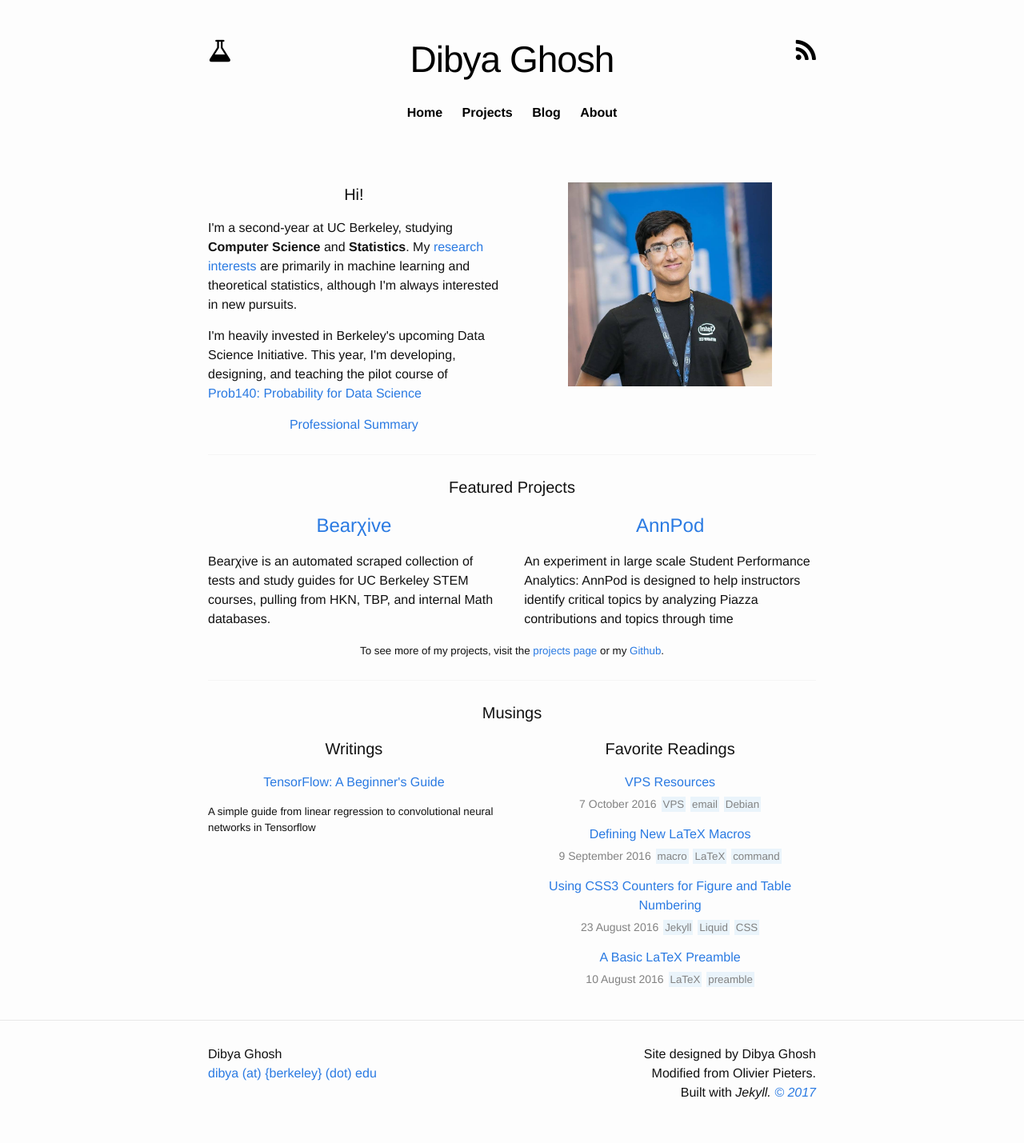
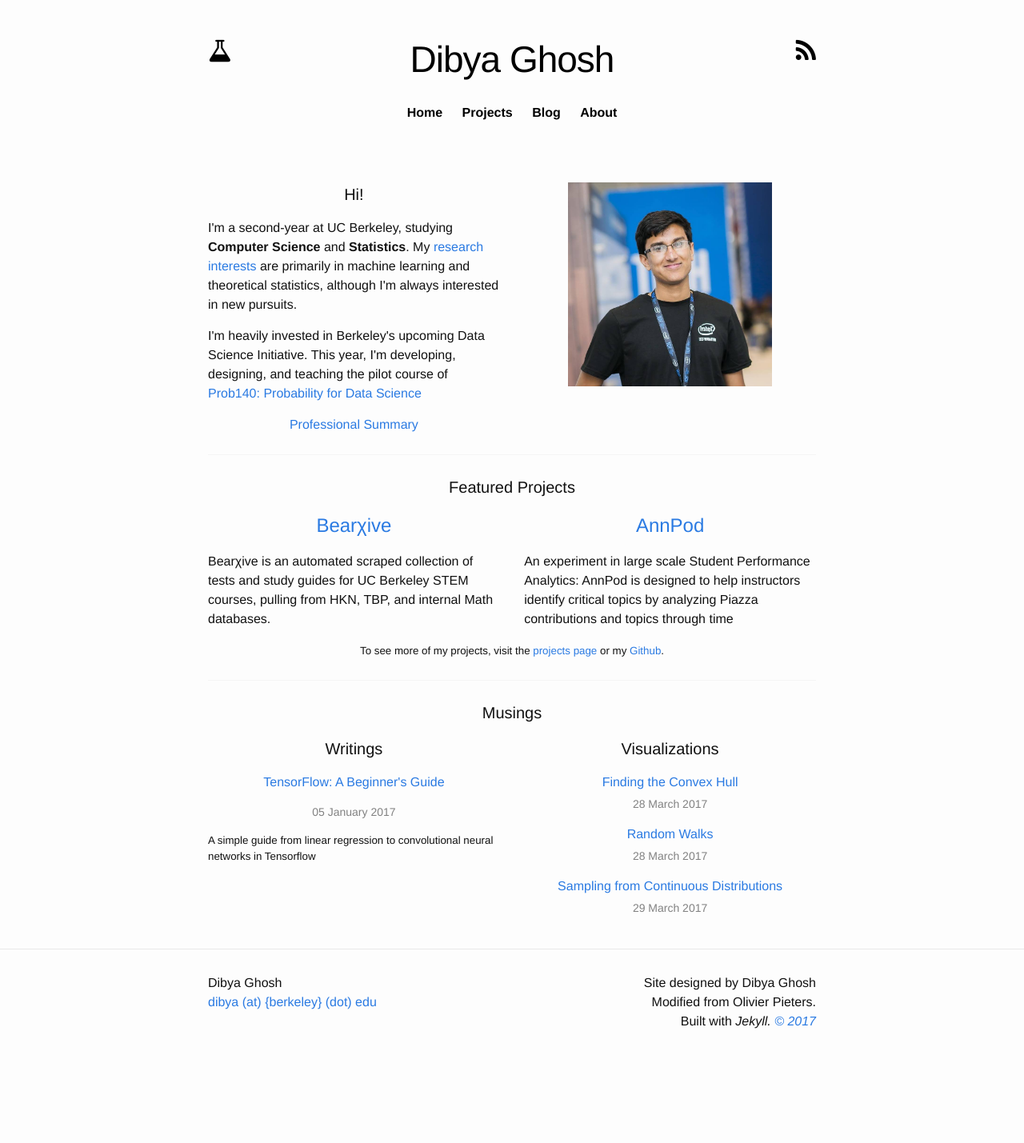
Before and after one commit to dibyaghosh/dibyaghosh.github.io, a Jekyll site: the page built from index.html, in a window 1280 px wide. Shown: the whole page at 80% size. Built offline with Jekyll 4.4.1, drawn with Linux system fonts in a browser that asks for light colours; some web fonts are replaced; after the commit the page ends 1340 px from its top, so only the background shows below that.

Commit message:
Ready to transfer as main website

```diff
--- a/index.html
+++ b/index.html
@@ -65,75 +65,40 @@ in new pursuits. </p>
 
     {% for page in site.ml %}
       <h4> <a href="{{page.url}}"> {{ page.title }} </a></h4>
+               <div class="post-meta">
+            <span>{{page.date | date_to_long_string}}</span>
+          </div>
       <small> {{ page.description | markdownify }} </small>
     {% endfor %}
 
     </div>
     <div class="six columns">
-      <h1 class="page-heading">Favorite Readings</h1>
+      <h1 class="page-heading">Visualizations</h1>
       <ul class="older-post-list">
 
 
 
         <li>
-          <h2><a class="post-link-small" href="/blog/2016/10/07/vps-resources">VPS Resources</a></h2>
+          <h2><a class="post-link-small" href="/hull">Finding the Convex Hull</a></h2>
           <div class="post-meta">
-            <span>7 October 2016</span>
-
-              <span class="project-tag"><a href="/blog/archive/tag/vps" class="no-link-style">VPS</a></span>
-
-              <span class="project-tag"><a href="/blog/archive/tag/email" class="no-link-style">email</a></span>
-
-              <span class="project-tag"><a href="/blog/archive/tag/debian" class="no-link-style">Debian</a></span>
-
+            <span>28 March 2017</span>
           </div>
         </li>
 
-
-
-        <li>
-          <h2><a class="post-link-small" href="/blog/2016/09/09/defining-new-latex-macros">Defining New LaTeX Macros</a></h2>
+                <li>
+          <h2><a class="post-link-small" href="/randomWalk">Random Walks</a></h2>
           <div class="post-meta">
-            <span>9 September 2016</span>
-
-              <span class="project-tag"><a href="/blog/archive/tag/macro" class="no-link-style">macro</a></span>
-
-              <span class="project-tag"><a href="/blog/archive/tag/latex" class="no-link-style">LaTeX</a></span>
-
-              <span class="project-tag"><a href="/blog/archive/tag/command" class="no-link-style">command</a></span>
-
+            <span>28 March 2017</span>
           </div>
         </li>
 
-
-
-        <li>
-          <h2><a class="post-link-small" href="/blog/2016/08/23/using-css3-counters-for-figure-table-and-numbering">Using CSS3 Counters for Figure and Table Numbering</a></h2>
+                <li>
+          <h2><a class="post-link-small" href="/sampling">Sampling from Continuous Distributions</a></h2>
           <div class="post-meta">
-            <span>23 August 2016</span>
-
-              <span class="project-tag"><a href="/blog/archive/tag/jekyll" class="no-link-style">Jekyll</a></span>
-
-              <span class="project-tag"><a href="/blog/archive/tag/liquid" class="no-link-style">Liquid</a></span>
-
-              <span class="project-tag"><a href="/blog/archive/tag/css" class="no-link-style">CSS</a></span>
-
+            <span>29 March 2017</span>
           </div>
         </li>
 
-
-
-        <li>
-          <h2><a class="post-link-small" href="/blog/2016/08/10/latex-preamble">A Basic LaTeX Preamble</a></h2>
-          <div class="post-meta">
-            <span>10 August 2016</span>
-
-              <span class="project-tag"><a href="/blog/archive/tag/latex" class="no-link-style">LaTeX</a></span>
-
-              <span class="project-tag"><a href="/blog/archive/tag/preamble" class="no-link-style">preamble</a></span>
-
-          </div>
-        </li>
 
 
 </ul>
```
Also changed, not shown: blog.html (+6 -20 lines), projects.html (added, +120 -0 lines), sampling.html (+9 -6 lines), 1 other file.
